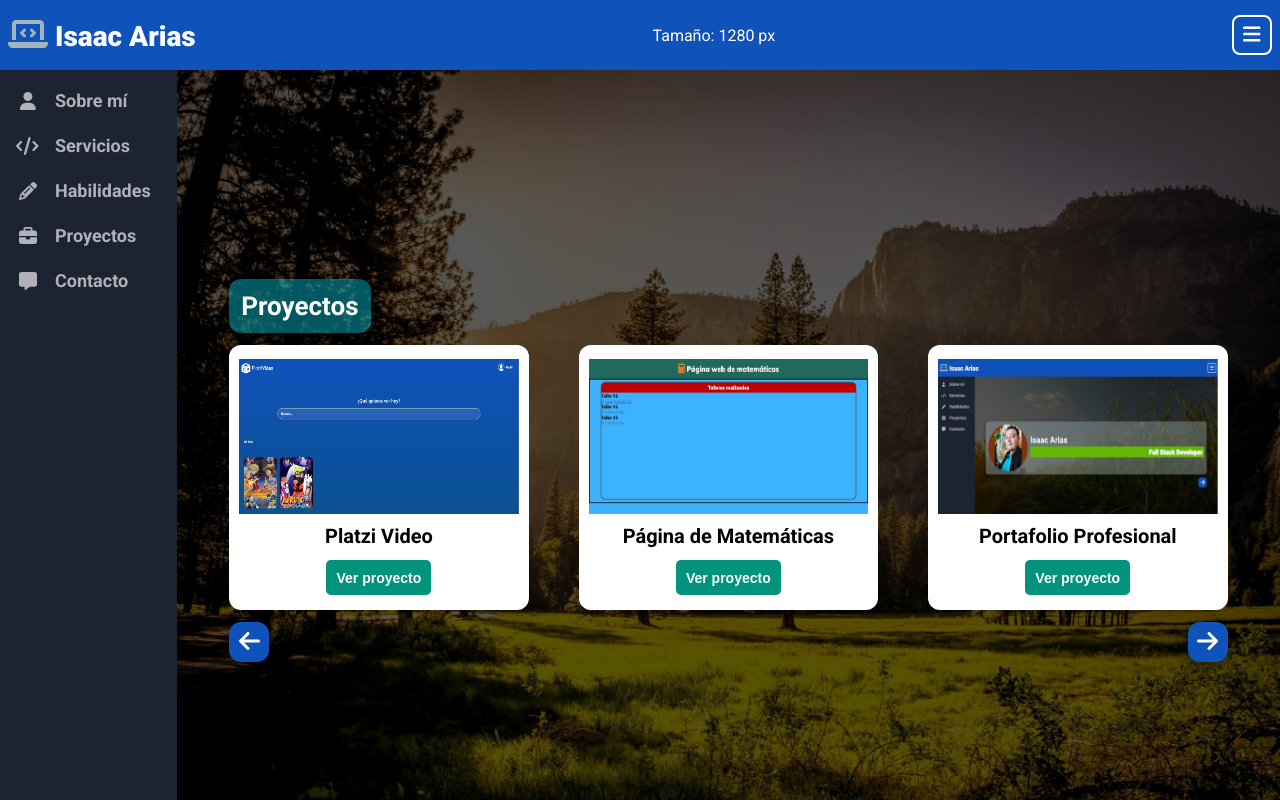
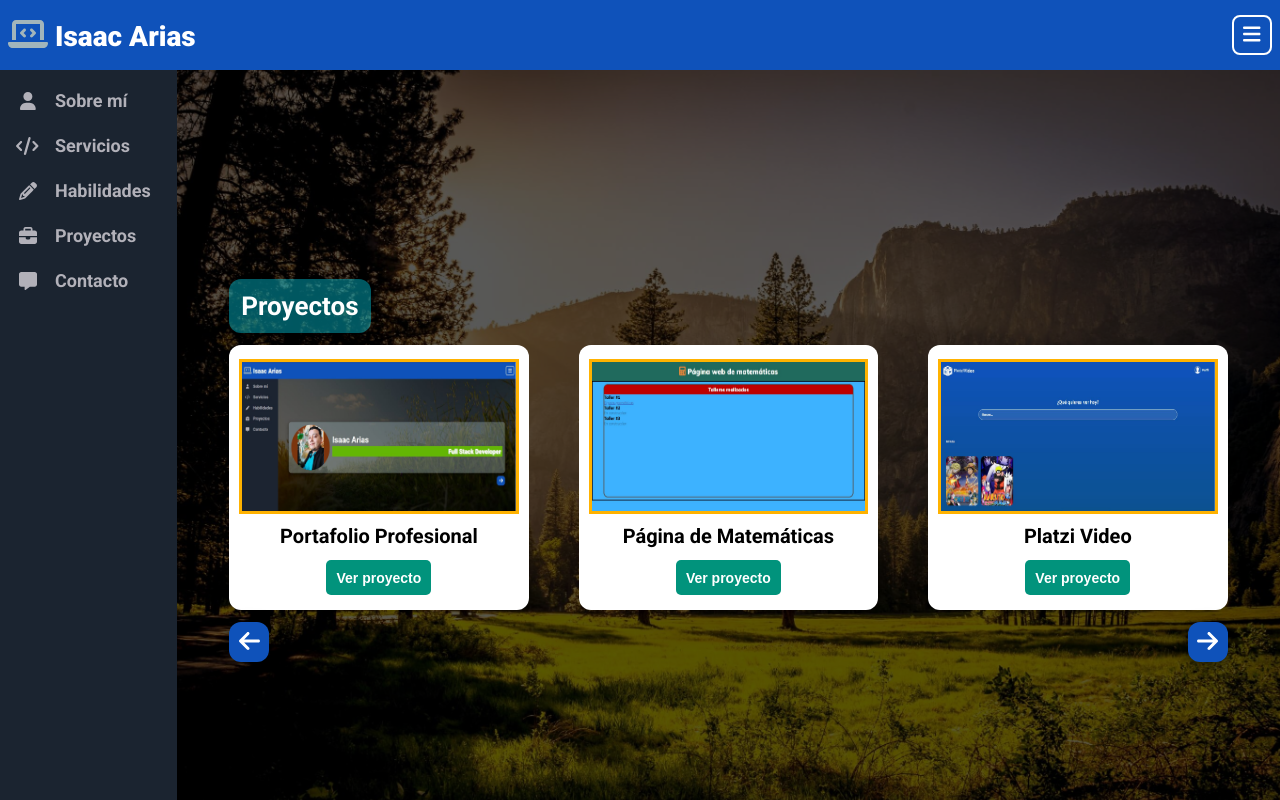
Before and after one commit to Isaac953/Portfolio_Angular, an Angular app: page /proyects in a window 1280 px wide. Shown: the top 800 px of the page. Built offline with nearby package versions, Linux system fonts and the light colour scheme.

Commit message:
Pequeños ajustes de commit PC-J19

```diff
--- a/src/app/components/header/header.component.html
+++ b/src/app/components/header/header.component.html
@@ -2,7 +2,7 @@
   <fa-icon class="header__logo--icon" [icon]="faLaptopCode"></fa-icon>{{myName}}
 </a>
 
-<span [hidden]="false">Tamaño: {{sizeDisplay}} px</span>
+<span [hidden]="true">Tamaño: {{sizeDisplay}} px</span>
 <span [hidden]="true">Tipo: {{typeDisplay}}</span>
 <span [hidden]="true">Menú: {{sidenavStatus}}</span>
 
--- a/src/app/components/main/mcontent/proyects/modal/modal.component.css
+++ b/src/app/components/main/mcontent/proyects/modal/modal.component.css
@@ -108,6 +108,11 @@
     left: 46.7%;
     font-size: 2.7rem;
   }
+
+  .info__description {
+    width: 575px;
+    font-size: 14px;
+  }
 }
 /* End Media Queries Screens 768px and 1023px */
 
@@ -121,5 +126,10 @@
     left: 45.4%;
     font-size: 2.5rem;
   }
+
+  .info__description {
+    width: 375px;
+    font-size: 12px;
+  }
 }
 /* End Media Queries Screens 767px */
--- a/src/app/components/main/mcontent/proyects/proyects.component.css
+++ b/src/app/components/main/mcontent/proyects/proyects.component.css
@@ -61,7 +61,9 @@
   display: flex;
   justify-content: center;
   align-items: center;
-  /* border-style: solid; */
+  border-style: solid;
+  color: #ffb200;
+  border-width: 3.5px;
   width: 100%;
   min-height: 155px;
   margin-bottom: 10px;
--- a/src/app/components/main/mcontent/proyects/proyects.component.html
+++ b/src/app/components/main/mcontent/proyects/proyects.component.html
@@ -1,7 +1,7 @@
 <section class="main__content--proyects">
   <h1 class="proyects__title">{{title}}</h1>
   <div class="proyects__card" [ngClass]="proyectsClass">
-    <div class="proyects__card--item" *ngFor=" let proyectsCard of proyectsCards">
+    <div class="proyects__card--item" *ngFor=" let proyectsCard of proyectsCards.slice().reverse()">
       <img class="item__img" src="{{proyectsCard.coverProyect}}" alt="{{proyectsCard.titleProyect}}">
       <span class="item__title">{{proyectsCard.titleProyect}}</span>
       <button class="item__button" (click)="openModal(proyectsCard)">{{titleBtn}}</button>
```
